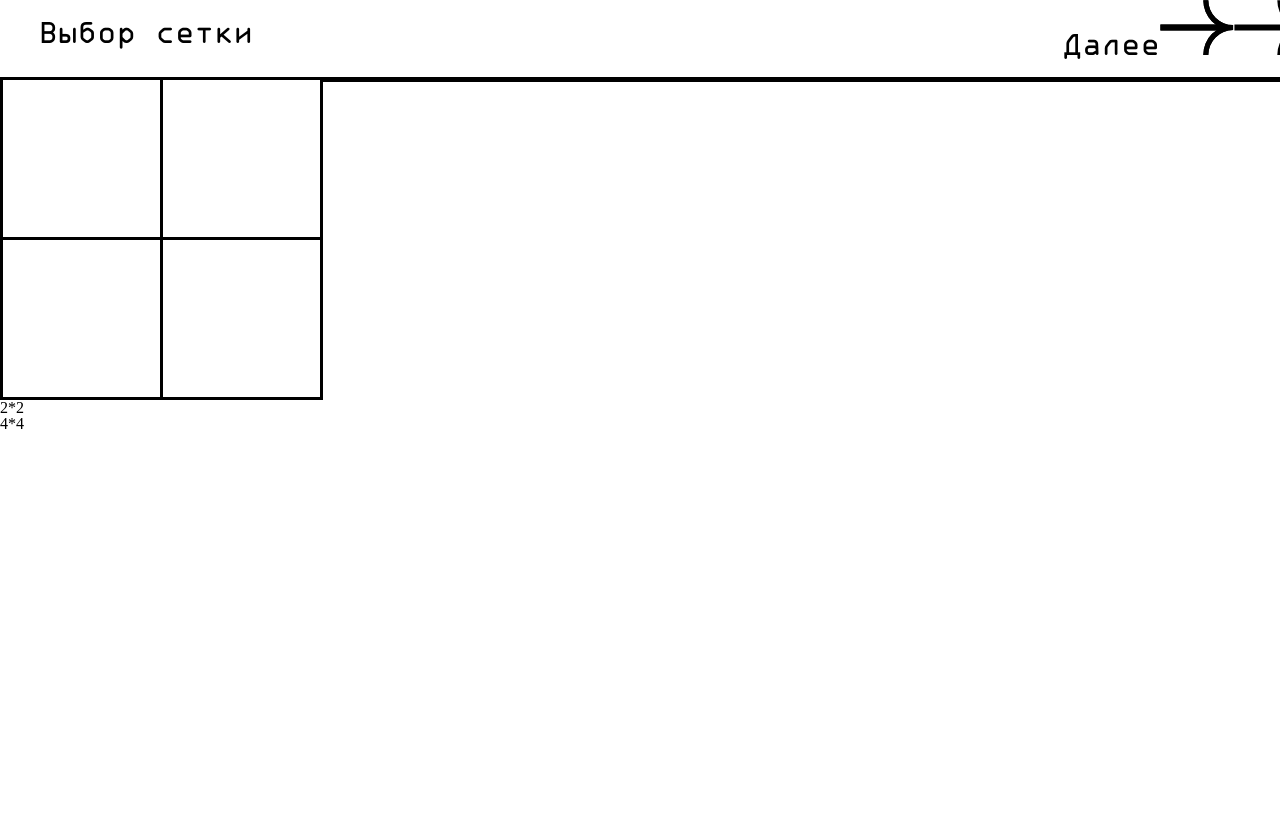
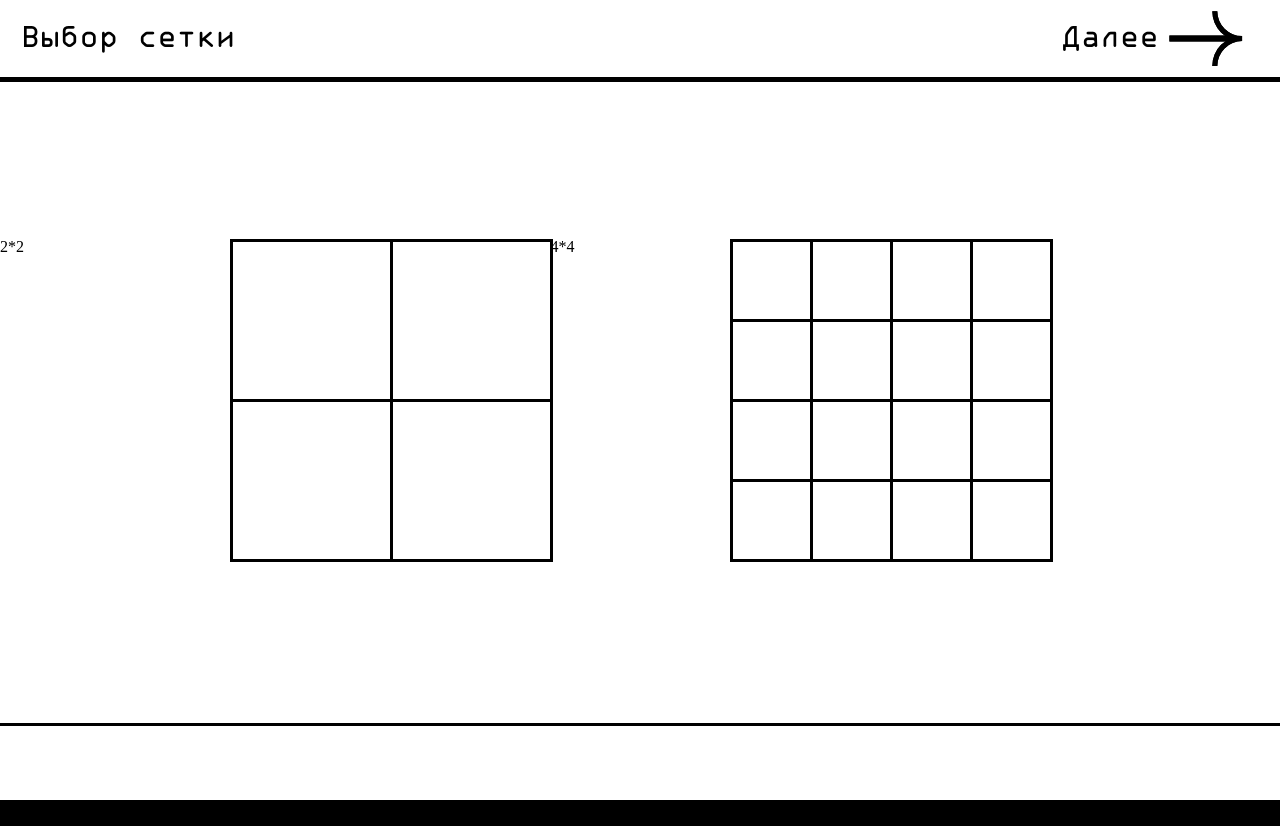
Before and after one commit to Kovriki/interactive_web_poster, a plain HTML site: page index.html in a window 1280 px wide. Both pictures are taken after a click on the element "начать". Before the commit the page ends 800 px from the top, so only its background shows below. Drawn offline with nearby package versions, Linux system fonts and the light colour scheme; files whose address does not match are found by name.

Commit message:
Update content.css

```diff
--- a/stylesheets/content.css
+++ b/stylesheets/content.css
@@ -3,7 +3,10 @@ padding-top: 2vw;
 padding-left: 3vw;
 
 }
+html{
+  background-color: black;
 
+}
 .begin{
 width: 100vw;
 height: 100%;
@@ -11,6 +14,7 @@ display: grid;
 grid-template-columns: repeat(10, 1fr);
 /* grid-template-rows:  repeat(5, 1fr); */
 grid-template-rows:  auto;
+background-color: white;
 
 }
 .hidden{
@@ -144,10 +148,14 @@ grid-template-rows:  auto;
   mask-size: no-repeat;
 
 
+  mask-type: alpha;
+      -webkit-mask: url("https://raw.githubusercontent.com/Kovriki/interactive_web_poster/e1f721771111b252e273ba383fb3986c68458f16/images/disco_icon.svg");
+      mask: url("https://raw.githubusercontent.com/Kovriki/interactive_web_poster/e1f721771111b252e273ba383fb3986c68458f16/images/disco_icon.svg");
+/*
   -webkit-mask-image: url(https://raw.githubusercontent.com/Kovriki/interactive_web_poster/2a1dcc8b54ab0b3c49c348e5897e5a21c34135f3/images/info_icon.svg);
   -webkit-mask-position:center;
   -webkit-mask-size: contain;
-      -webkit-mask-type: luminance;
+      -webkit-mask-type: luminance; */
   /* -webkit-mask-type: alpha; */
 
 
@@ -177,12 +185,11 @@ grid-template-rows:  auto;
 .setka {
   width: 100vw;
   height: 100vh;
-  /* display: grid; */
-  grid-template-columns: 50vw 50vw;
-  grid-template-rows: 6vw auto 3vw;
-  /* background-color: blue; */
+
   /* opacity: 0; */
   display: none;
+  transition: .2s;
+  background-color: white;
 }
 
 .top_bar {
@@ -198,17 +205,17 @@ grid-template-rows:  auto;
       height: 6vw;
       /* display: inline-grid; */
       grid-area: 1/2/2/3;
-      display: grid;
-      grid-template-columns: 1fr 1fr;
-      grid-template-rows: 6vw;
-      align-items: baseline;
+      justify-content: center;
+      display: flex;
+      align-items: center;
 }
 .btn_dalee p {
   font-family:OCRONEC;
   font-size: 30px;
   color: black;
-  padding-top: 1.5vw;
-  padding-left: 3vw;
+  /* padding-top: 1.5vw; */
+  /* padding-left: 3vw; */
+  padding-right: 10px;
   display: inline-grid;
 }
 .arrow{
@@ -220,26 +227,27 @@ grid-template-rows:  auto;
   /* justify-content: center; */
 }
 .top_text{
-  width: 100%;
+  width: 20vw;
   height: 6vw;
-  font-family:OCRONEC;
+  font-family: OCRONEC;
   font-size: 30px;
   color: black;
-  grid-area: 1 / 1 / 2 / 2;
-}
-.top_text p {
-  padding-top: 1.5vw;
-  padding-left: 3vw;
+  display: flex;
+  /* grid-area: 1 / 1 / 2 / 2; */
+  justify-content: center;
+  align-items: center;
 }
 .conteiner_2 {
   width: 25vw;
   height: 25vw;
   display: grid;
+  /* grid-gap: 10px; */
   grid-template-columns: 12.5vw 12.5vw;
   grid-template-rows: 12.5vw 12.5vw;
   border-bottom: solid 3px black;
   border-right: solid 3px black;
   /* box-sizing: border-box; */
+  grid-area: 1 / 2 / 2 / 3;
 
 }
 .square_2 {
@@ -254,12 +262,83 @@ grid-template-rows:  auto;
   border-bottom: none;
   box-sizing: border-box;
   transition: .1s;
-}
-.container_2:hover .square_2 {
-  background-color: black;
-  border: solid 3px #000;
 
 }
+
+.conteiner_4 {
+  width: 25vw;
+  height: 25vw;
+  display: grid;
+  /* grid-gap: 10px; */
+  grid-template-columns: 6.25vw 6.25vw 6.25vw 6.25vw;
+  grid-template-rows: 6.25vw 6.25vw 6.25vw 6.25vw;
+  border-bottom: solid 3px black;
+  border-right: solid 3px black;
+  /* box-sizing: border-box; */
+
+
+grid-area: 1 / 4 / 2 /5;
+
+
+}
+.square_4 {
+  width: 6.25vw;
+  height: 6.25vw;
+  display: inline-grid;
+  background-color: #fff;
+  border-style: solid;
+  border: solid 3px  black;
+
+  border-right: none;
+  border-bottom: none;
+  box-sizing: border-box;
+  transition: .1s;
+}
+
+
+.center_gap{
+  width: 100vw;
+  height: auto;
+/* display: flex;
+justify-content: space-evenly;
+align-items: center; */
+align-content: center;
+
+display: grid;
+
+grid-template-columns: 18vw 25vw 14vw 25vw 18vw;
+/* grid-template-rows: auto; */
+
+}
+.conteiner_2:hover .square_2 {
+  background-color: black;
+  border: solid 3px white;
+  border-right: none;
+  border-bottom: none;
+}
+.conteiner_4:hover .square_4 {
+  background-color: black;
+  color: white;
+  border: solid 3px white;
+  border-right: none;
+  border-bottom: none;
+  transition: .2s;
+}
+.conteiner_2:hover, .conteiner_4:hover {
+  border-right: 3px white;
+  border-bottom: 3px white;
+}
+
+.footer_2p{
+  width: 100vw;
+  height: 100px;
+  border-top: solid 3px black;
+  grid-area: 3/1/4/2;
+  display: inline-grid;
+  /* grid-area: 1 */
+  position: relative;
+}
+
 /* .container_2 on click s */
 
 
```
